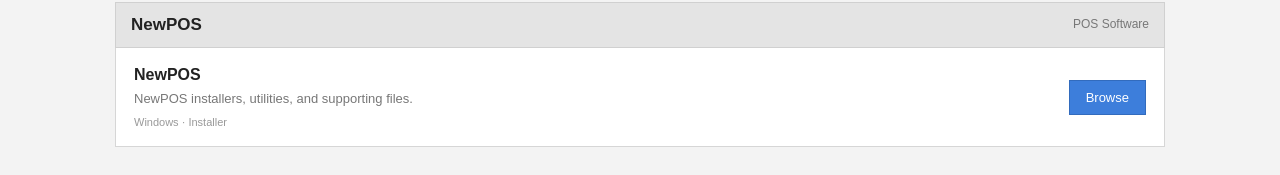
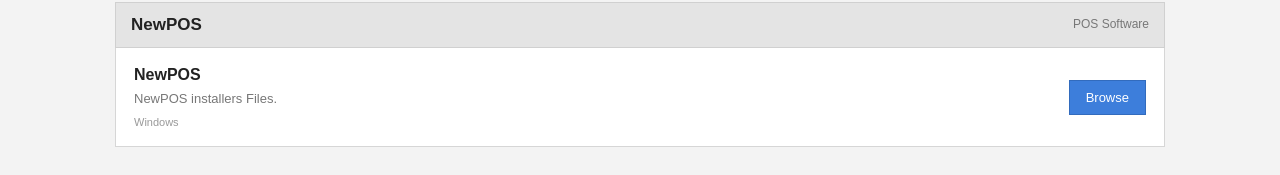
Before and after one commit to ibuntumain/mcdxpe, a plain HTML site: page docs/index.html in a window 1280 px wide. Shown: the part 476-651 px from the top of the page. Drawn offline with Linux system fonts and the light colour scheme.

Commit message:
Update software description and meta in index.html

```diff
--- a/docs/index.html
+++ b/docs/index.html
@@ -352,11 +352,11 @@
                     </div>
 
                     <div class="software-description">
-                        NewPOS installers, utilities, and supporting files.
+                        NewPOS installers Files.
                     </div>
 
                     <div class="software-meta">
-                        Windows · Installer
+                        Windows
                     </div>
 
                 </div>
```
